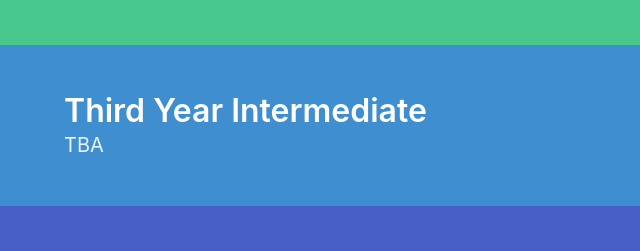
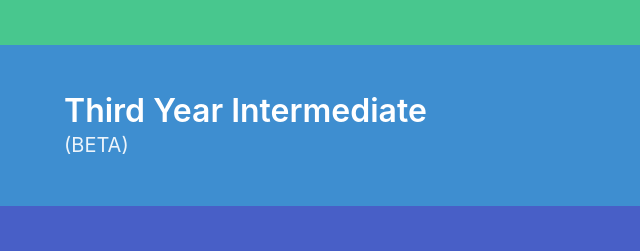
Before and after one commit to Bhavik-Makwana/GraduationBenchmarkCalculator, a plain HTML site: page index.html in a window 1280 px wide. Shown: the part 508-759 px from the top of the page, 0-640 px from the left. Drawn offline with nearby package versions, Linux system fonts and the light colour scheme.

Commit message:
added link on homepage

```diff
--- a/index.html
+++ b/index.html
@@ -105,16 +105,18 @@
     </section>
 
     <section class="hero is-info">
+        <a href="thirdyearintermediate.html">
         <div class="hero-body">
             <div class="container">
                 <h1 class="title">
                     Third Year Intermediate
                 </h1>
                 <h2 class="subtitle">
-                    TBA
+                    (BETA)
                 </h2>
             </div>
         </div>
+        </a>
     </section>
 
     <section class="hero is-link
```
